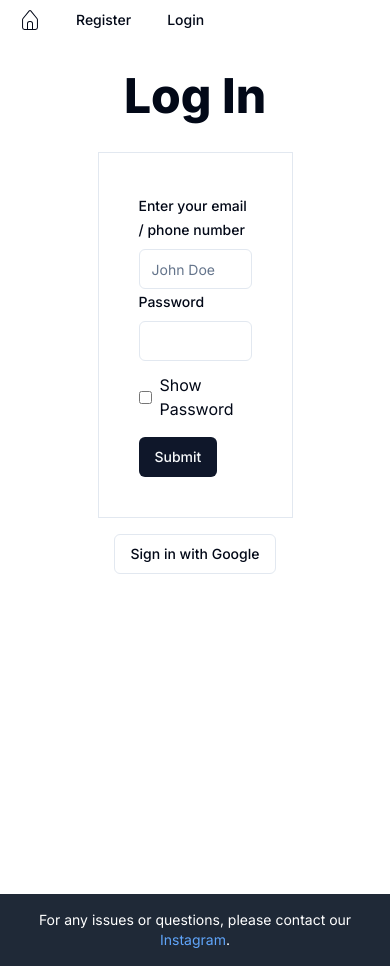
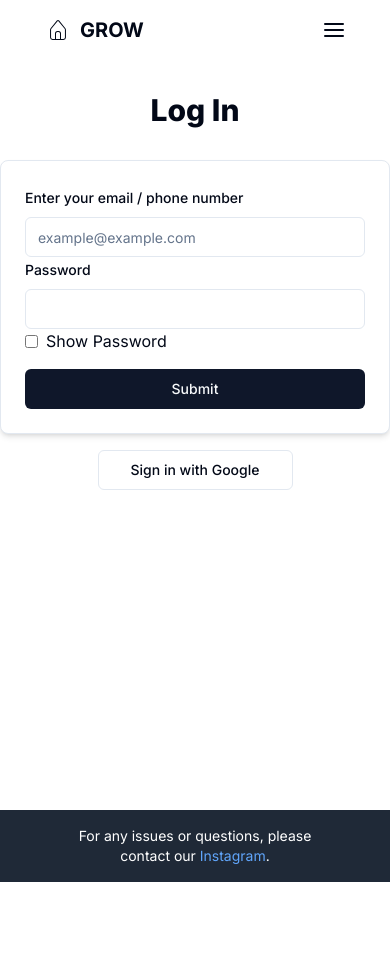
Before and after one commit to growcenter/next-community, a Next.js app: page /login in a window 390 px wide. After the commit the page ends 882 px from the top, so only its background shows below. Built offline with nearby package versions, Linux system fonts and the light colour scheme.

Commit message:
Feat : Responsivity test

```diff
--- a/app/components/Footer.tsx
+++ b/app/components/Footer.tsx
@@ -3,7 +3,7 @@ import React from "react";
 
 const Footer: React.FC = () => {
 	return (
-		<div className="bg-gray-800 text-white py-4 mt-80">
+		<div className="container bg-gray-800 text-white py-4 mt-80">
 			<div className="container mx-auto text-center">
 				<p className="text-sm">
 					For any issues or questions, please contact our{" "}
--- a/app/components/NavHeader.tsx
+++ b/app/components/NavHeader.tsx
@@ -1,4 +1,5 @@
 "use client";
+import { useState } from "react";
 import { ReactNode } from "react";
 import { useRouter } from "next/navigation";
 import Link from "next/link";
@@ -11,6 +12,7 @@ import {
 	navigationMenuTriggerStyle,
 } from "@/app/components/ui/navigation-menu";
 import { CiHome } from "react-icons/ci";
+import { FiMenu, FiX } from "react-icons/fi";
 import { useAuth } from "./AuthProvider";
 
 interface NavHeaderProps {
@@ -18,12 +20,12 @@ interface NavHeaderProps {
 }
 
 export const NavHeader: React.FC<NavHeaderProps> = ({ children }) => {
+	const [isMobileMenuOpen, setIsMobileMenuOpen] = useState(false);
 	const { isAuthenticated, logout } = useAuth();
 	const userData = isAuthenticated
 		? JSON.parse(localStorage.getItem("userData") || "{}")
 		: null;
 	const router = useRouter();
-	console.log(userData);
 
 	const handleLogout = () => {
 		logout();
@@ -32,36 +34,35 @@ export const NavHeader: React.FC<NavHeaderProps> = ({ children }) => {
 
 	return (
 		<>
+			<nav className="container">
+				<div className="container mx-auto px-3 py-4 flex items-center justify-between">
+					<div className="flex items-center">
+						<Link href="/" legacyBehavior passHref>
+							<a className="text-xl font-bold flex items-center">
+								<CiHome className="w-7 h-6 mr-2" />
+								GROW
+							</a>
+						</Link>
+					</div>
+					<div className="hidden md:flex space-x-4">
 						<NavigationMenu>
-				<NavigationMenuList>
-					<NavigationMenuItem>
-						<Link href="/" legacyBehavior passHref>
-							<NavigationMenuLink className={navigationMenuTriggerStyle()}>
-								<CiHome className="w-7 h-6" />
-							</NavigationMenuLink>
-						</Link>
-					</NavigationMenuItem>
-				</NavigationMenuList>
 							<NavigationMenuList>
 								{isAuthenticated && userData.role == "user" ? (
 									<>
 										<NavigationMenuItem>
-								<Link href="/dashboard" legacyBehavior passHref>
-									<NavigationMenuLink className={navigationMenuTriggerStyle()}>
-										Dashboard
-									</NavigationMenuLink>
-								</Link>
-							</NavigationMenuItem>
-							<NavigationMenuItem>
 											<Link href="/profile" legacyBehavior passHref>
-									<NavigationMenuLink className={navigationMenuTriggerStyle()}>
+												<NavigationMenuLink
+													className={navigationMenuTriggerStyle()}
+												>
 													My Profile
 												</NavigationMenuLink>
 											</Link>
 										</NavigationMenuItem>
 										<NavigationMenuItem>
 											<Link href="/events" legacyBehavior passHref>
-									<NavigationMenuLink className={navigationMenuTriggerStyle()}>
+												<NavigationMenuLink
+													className={navigationMenuTriggerStyle()}
+												>
 													Events
 												</NavigationMenuLink>
 											</Link>
@@ -74,14 +75,18 @@ export const NavHeader: React.FC<NavHeaderProps> = ({ children }) => {
 									<>
 										<NavigationMenuItem>
 											<Link href="/register" legacyBehavior passHref>
-									<NavigationMenuLink className={navigationMenuTriggerStyle()}>
+												<NavigationMenuLink
+													className={navigationMenuTriggerStyle()}
+												>
 													Register
 												</NavigationMenuLink>
 											</Link>
 										</NavigationMenuItem>
 										<NavigationMenuItem>
 											<Link href="/login" legacyBehavior passHref>
-									<NavigationMenuLink className={navigationMenuTriggerStyle()}>
+												<NavigationMenuLink
+													className={navigationMenuTriggerStyle()}
+												>
 													Login
 												</NavigationMenuLink>
 											</Link>
@@ -90,6 +95,69 @@ export const NavHeader: React.FC<NavHeaderProps> = ({ children }) => {
 								)}
 							</NavigationMenuList>
 						</NavigationMenu>
+					</div>
+					<div className="md:hidden flex items-center">
+						<button
+							onClick={() => setIsMobileMenuOpen(!isMobileMenuOpen)}
+							className="text-2xl"
+						>
+							{isMobileMenuOpen ? <FiX /> : <FiMenu />}
+						</button>
+					</div>
+				</div>
+				{isMobileMenuOpen && (
+					<NavigationMenu>
+						<NavigationMenuList className="md:hidden flex flex-row justify-evenly mb-3 ">
+							{isAuthenticated && userData.role == "user" ? (
+								<>
+									<NavigationMenuItem>
+										<Link href="/profile" legacyBehavior passHref>
+											<NavigationMenuLink
+												className={navigationMenuTriggerStyle()}
+											>
+												My Profile
+											</NavigationMenuLink>
+										</Link>
+									</NavigationMenuItem>
+									<NavigationMenuItem>
+										<Link href="/events" legacyBehavior passHref>
+											<NavigationMenuLink
+												className={navigationMenuTriggerStyle()}
+											>
+												Events
+											</NavigationMenuLink>
+										</Link>
+									</NavigationMenuItem>
+									<NavigationMenuItem>
+										<Button onClick={handleLogout}>Logout</Button>
+									</NavigationMenuItem>
+								</>
+							) : (
+								<>
+									<NavigationMenuItem>
+										<Link href="/register" legacyBehavior passHref>
+											<NavigationMenuLink
+												className={navigationMenuTriggerStyle()}
+											>
+												Register
+											</NavigationMenuLink>
+										</Link>
+									</NavigationMenuItem>
+									<NavigationMenuItem>
+										<Link href="/login" legacyBehavior passHref>
+											<NavigationMenuLink
+												className={navigationMenuTriggerStyle()}
+											>
+												Login
+											</NavigationMenuLink>
+										</Link>
+									</NavigationMenuItem>
+								</>
+							)}
+						</NavigationMenuList>
+					</NavigationMenu>
+				)}
+			</nav>
 			{children}
 		</>
 	);
--- a/app/login/page.tsx
+++ b/app/login/page.tsx
@@ -73,13 +73,13 @@ export default function LogIn() {
 
 	return (
 		<>
-			<h1 className="text-5xl text-center font-extrabold mx-auto mt-8">
+			<h1 className="text-3xl md:text-5xl text-center font-extrabold mx-4 mt-8">
 				Log In
 			</h1>
 			<Form {...form}>
 				<form
 					onSubmit={form.handleSubmit(onSubmit)}
-					className="w-1/2 p-10 mx-auto mt-8 border"
+					className="w-full max-w-md p-6 mx-auto mt-8 border rounded-lg shadow-md bg-white"
 				>
 					{errorMessage && (
 						<div className="mb-4 text-red-500 text-center">{errorMessage}</div>
@@ -91,7 +91,7 @@ export default function LogIn() {
 							<FormItem>
 								<FormLabel>Enter your email / phone number</FormLabel>
 								<FormControl>
-									<Input placeholder="John Doe" {...field} />
+									<Input placeholder="example@example.com" {...field} />
 								</FormControl>
 								<FormMessage />
 							</FormItem>
@@ -110,7 +110,7 @@ export default function LogIn() {
 							</FormItem>
 						)}
 					/>
-					<div className="flex items-center mt-3">
+					<div className="flex items-center mb-4">
 						<input
 							id="showPassword"
 							type="checkbox"
@@ -120,13 +120,17 @@ export default function LogIn() {
 						/>
 						<label htmlFor="showPassword">Show Password</label>
 					</div>
-					<Button className="mt-4" type="submit">
+					<Button className="w-full py-2" type="submit">
 						Submit
 					</Button>
 				</form>
 			</Form>
 			<div className="text-center mt-4">
-				<Button variant="outline" onClick={handleGoogleSignIn}>
+				<Button
+					variant="outline"
+					onClick={handleGoogleSignIn}
+					className="w-1/2 py-2"
+				>
 					Sign in with Google
 				</Button>
 			</div>
--- a/app/page.tsx
+++ b/app/page.tsx
@@ -10,16 +10,20 @@ export default function Home() {
 
 	return (
 		<>
-			<main>
-				<section className="sticky">
-					<div className="max-w-lg px-4 pt-24 mx-auto text-left md:max-w-none md:text-center">
-						<h1 className="font-extrabold leading-5 tracking-tight text-[#201515] sm:leading-none text-3xl sm:text-8xl">
-							<span className="inline md:block">Welcome to </span>
+			<main className="flex flex-col items-center justify-center min-h-screen bg-gray-100">
+				<section className="sticky w-full">
+					<div className="max-w-lg px-4 pt-24 mx-auto  md:max-w-none text-center">
+						<h1 className="font-extrabold leading-tight tracking-tight text-[#201515] sm:leading-none text-3xl sm:text-6xl">
+							<span className="block md:inline">Welcome to </span>
 							<span className="relative mt-2 bg-clip-text text-[#201515] md:inline-block">
 								GROW.
 							</span>
 						</h1>
-						{isAuthenticated && userData && <div></div>}
+						{isAuthenticated && userData && (
+							<div className="mt-4 text-center">
+								<p className="text-lg">Hello, {userData.name}!</p>
+							</div>
+						)}
 					</div>
 				</section>
 			</main>
--- a/app/register/page.tsx
+++ b/app/register/page.tsx
@@ -69,13 +69,13 @@ export default function Register() {
 
 	return (
 		<>
-			<h1 className="text-5xl text-center font-extrabold mx-auto mt-8">
+			<h1 className="text-3xl md:text-5xl text-center font-extrabold mx-4 mt-8">
 				Register
 			</h1>
 			<Form {...form}>
 				<form
 					onSubmit={form.handleSubmit(onSubmit)}
-					className="w-1/2 p-10 mx-auto mt-8 border"
+					className="w-full max-w-md p-6 mx-auto mt-8 border rounded-lg shadow-md bg-white"
 				>
 					{errorMessage && (
 						<div className="mb-4 text-red-500 text-center">{errorMessage}</div>
@@ -100,7 +100,7 @@ export default function Register() {
 							<FormItem>
 								<FormLabel>Email</FormLabel>
 								<FormControl>
-									<Input placeholder="agyasta1808@gmail.com" {...field} />
+									<Input placeholder="example@gmail.com" {...field} />
 								</FormControl>
 								<FormMessage />
 							</FormItem>
@@ -132,7 +132,7 @@ export default function Register() {
 							</FormItem>
 						)}
 					/>
-					<div className="flex items-center">
+					<div className="flex items-center mb-4">
 						<input
 							id="showPassword"
 							type="checkbox"
@@ -142,7 +142,7 @@ export default function Register() {
 						/>
 						<label htmlFor="showPassword">Show Password</label>
 					</div>
-					<Button className="mt-4" type="submit">
+					<Button className="w-full py-2" type="submit">
 						Submit
 					</Button>
 				</form>
```
Lines whose indentation alone changed are shown as unchanged.
